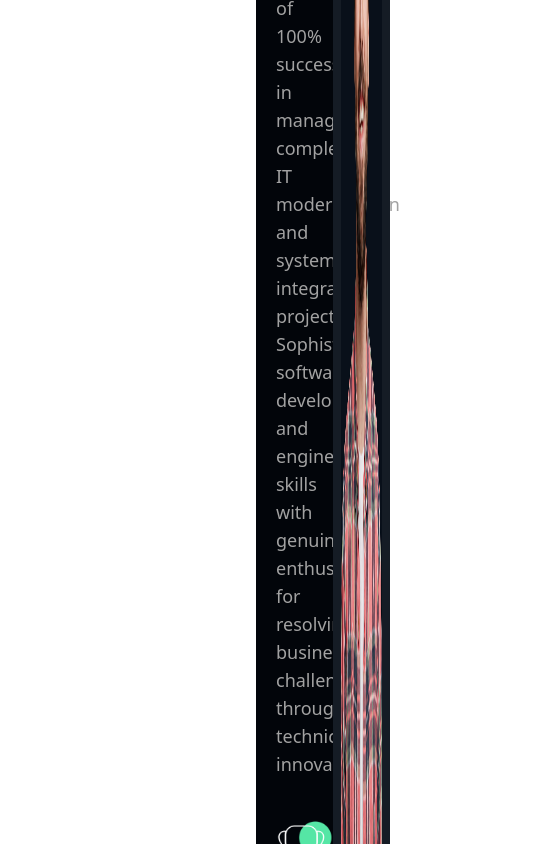
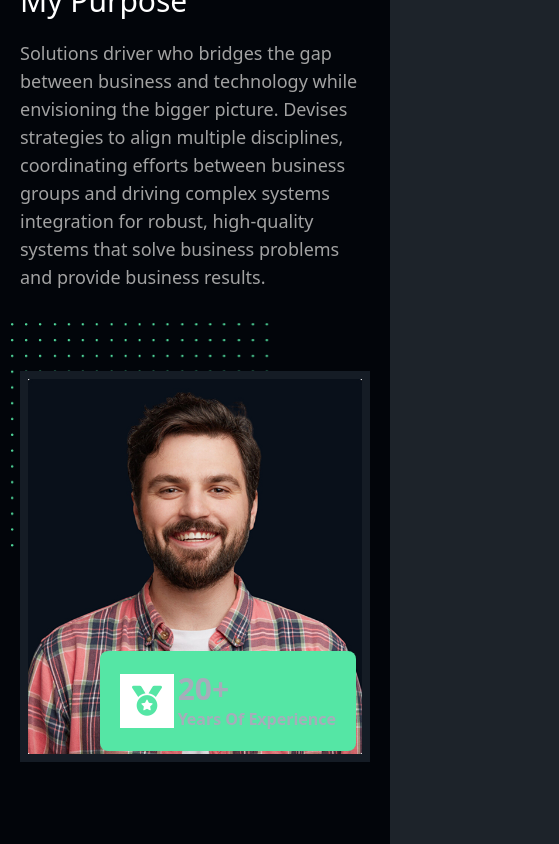
Before and after one commit to abyan-yusuf/papa_portfolio, a React (Vite) app: page / in a window 390 px wide. Shown: the part 1828-2672 px from the top of the page, 559 px wide, since content can reach past the window. Built offline with nearby package versions, Linux system fonts and the light colour scheme.

Commit message:
Responsive About

```diff
--- a/index.html
+++ b/index.html
@@ -1,5 +1,5 @@
 <!doctype html>
-<html lang="en" data-theme="light" class="scroll-smooth">
+<html lang="en" data-theme="dark" class="scroll-smooth">
   <head>
     <meta charset="UTF-8" />
     <meta name="viewport" content="width=device-width, initial-scale=1.0" />
--- a/src/comp/About/About.jsx
+++ b/src/comp/About/About.jsx
@@ -4,13 +4,13 @@ import Smile from "../../../public/about_img_2.jpg";
 import Image from "../../../public/about_shapes.png";
 const About = () => {
   return (
-    <section id="about" className="py-20 bg-bodybc ml-64 pl-5">
+    <section id="about" className="md:py-20 pt-20 pb-96 bg-bodybc md:ml-64 px-5">
       <h4 className=" text-gb text-xl tracking-wide font-medium">ABOUT ME</h4>
       <h1 className="text-white text-2xl font-medium leading-snug mt-5 mb-14">
-        PROJECT MANAGEMENT | STRATEGIC PLANNING | BUSINESS PROCESS DESIGN
+        PROJECT MANAGEMENT | STRATEGIC PLANNING | BUSINESS PROCESS DESIGN |
       </h1>
-      <div className="flex">
-        <div className="w-1/2">
+      <div className="flex flex-wrap space-y-10">
+        <div className="basis-full">
           <img src={Ambition} className="w-32 mb-10 h-auto" />
           <h2 className="text-white text-3xl font-medium">My Ambition</h2>
           <p className="text-gray mt-5 leading-7 text-lg">
@@ -30,21 +30,21 @@ const About = () => {
             systems that solve business problems and provide business results.
           </p>
         </div>
-        <div className="w-1/2 relative">
+        <div className="basis-full relative">
           <img
             src={Image}
-            className="h-52 w-auto absolute end-16 z-0 animate-animation"
+            className="h-52 w-auto absolute md:end-16 z-0 animate-animation"
           />
           <div className="flex justify-center">
-            <img src={Smile} className="mt-10 h-2/4 z-10 absolute border-8 border-borderc" />
+            <img src={Smile} className="mt-10 md:h-2/4 basis-full z-10 absolute border-8 border-borderc" />
           </div>
-          <div className=" z-20 p-6 bg-gb w-72 absolute end-16 bottom-80 flex items-center justify-between rounded-lg">
+          <div className=" z-20 p-5 bg-gb w-64 absolute md:end-16 md:bottom-80 top-80 start-20 flex items-center justify-between rounded-lg">
             <p className="inline">
-              <i className="fa-solid fa-medal text-4xl text-gb p-3 bg-white inline"></i>
+              <i className="fa-solid fa-medal md:text-4xl text-3xl text-gb p-3 bg-white inline"></i>
             </p>
             <div>
-              <h3 className="text-4xl font-black">20+</h3>
-              <p className="text-lg font-bold">Years Of Experience</p>
+              <h3 className="md:text-4xl text-3xl font-black">20+</h3>
+              <p className="md:text-lg text-md font-bold">Years Of Experience</p>
             </div>
           </div>
         </div>
--- a/src/comp/Service/Service.jsx
+++ b/src/comp/Service/Service.jsx
@@ -2,7 +2,7 @@ import development from "../../../public/Screenshot 2023-10-21 194538.png";
 import Services from "./Services/Services";
 const Service = () => {
   return (
-    <section className="py-20 bg-bodybc ml-64 px-5 h-screen" id="service">
+    <section className="md:py-20 pb-20 pt-32 bg-bodybc md:ml-64 px-5 h-screen" id="service">
       <h4 className="text-gb text-xl tracking-wide font-medium text-center">
         MY SERVICE
       </h4>
--- a/src/comp/Skills/Skills.jsx
+++ b/src/comp/Skills/Skills.jsx
@@ -2,7 +2,7 @@ import React from "react";
 
 const Skills = () => {
   return (
-    <section id="skill" className="py-20 bg-bodybc ml-64 pl-5">
+    <section id="skill" className="py-20 bg-bodybc md:ml-64 px-5">
       <h4 className="text-gb text-xl tracking-wide font-medium text-center">
         MY SKILLS
       </h4>
```
